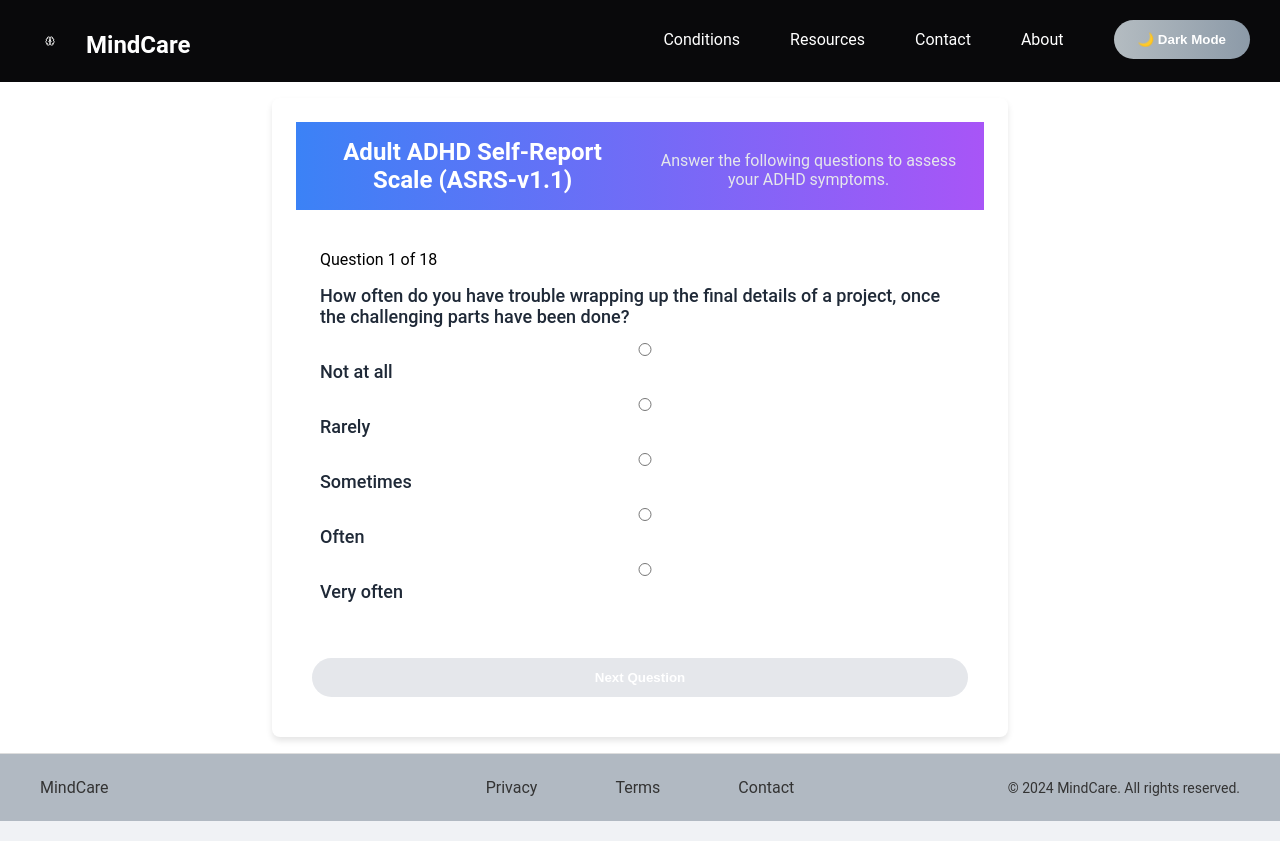
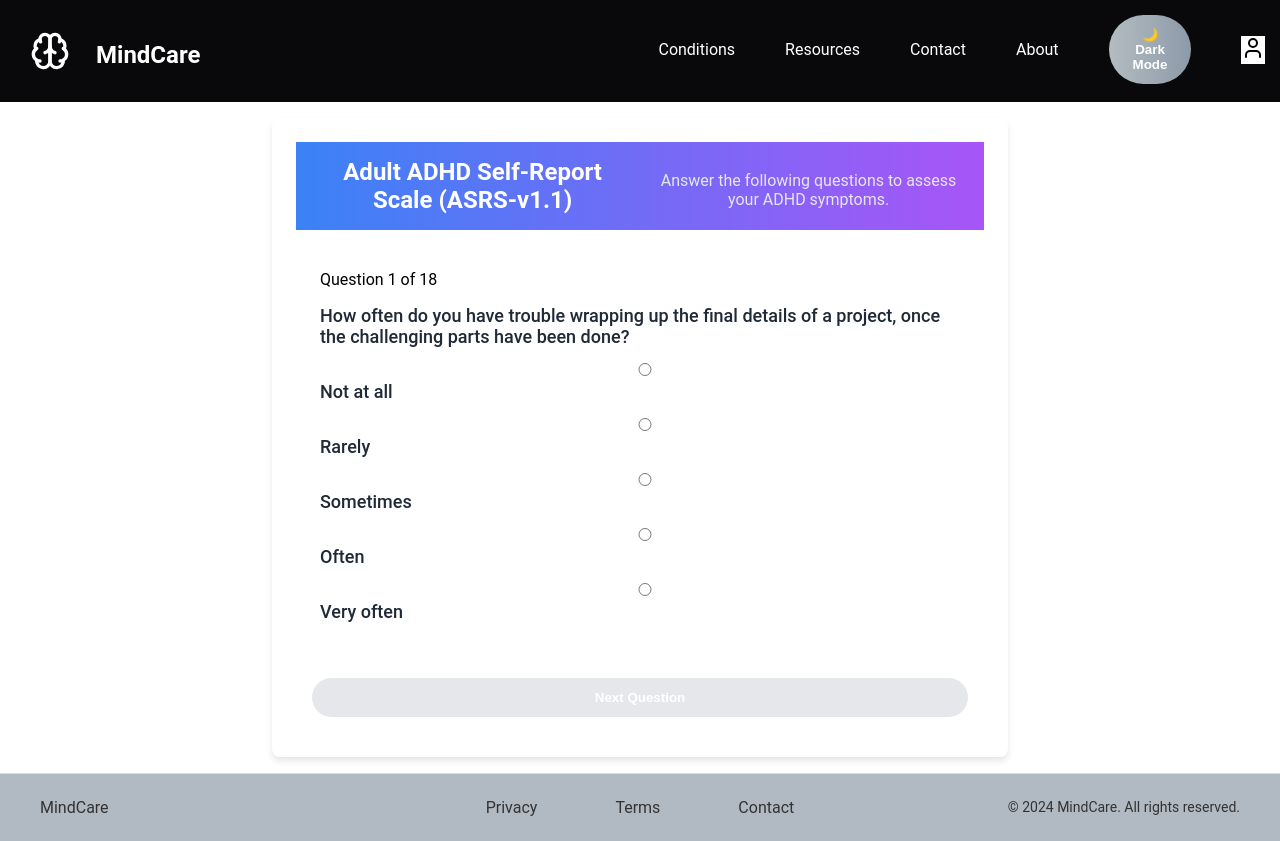
Before and after one commit to sanjoydasjoy/mindcare_javafest, a React (Create React App) app in the folder client/: page /adhd_clarity_check in a window 1280 px wide. Built offline with nearby package versions, Linux system fonts and the light colour scheme.

Commit message:
Update Header.js

```diff
--- a/client/src/pages/HeaderPages/Header.js
+++ b/client/src/pages/HeaderPages/Header.js
@@ -1,14 +1,13 @@
 import { Link } from "react-router-dom";
-import { Brain } from "lucide-react";
+import { Brain, User } from "lucide-react";
 import '../../Allcss/Header.css';
 import ThemeToggle from "../../Components/ThemeToggle";
 
-
 export default function Header() {
   return (
-    <header>
-  <Link to="/" className="logo">
-    <Brain className="icon" />
+    <header className="header">
+      <Link to="/" className="logo-container">
+        <Brain className="logo-icon" />
         <span className="logo-text">MindCare</span>
       </Link>
       <nav className="nav-links">
@@ -16,10 +15,22 @@ export default function Header() {
         <Link to="/resources" className="nav-item">Resources</Link>
         <Link to="/contact" className="nav-item">Contact</Link>
         <Link to="/about" className="nav-item">About</Link>
+        <ThemeToggle />
 
-    <ThemeToggle />
+        {/* Profile dropdown */}
+        <div className="group relative">
+
+            <User className="profile-icon cursor-pointer" />
+
+          <div className="dropdown-menu">
+            <div className="dropdown-content">
+              <Link to="/signup" className="dropdown-item">SignUp</Link>
+              <Link to="/login" className="dropdown-item">Login</Link>
+              <Link to="/logout" className="dropdown-item">Logout</Link>
+            </div>
+          </div>
+        </div>
       </nav>
     </header>
-
   );
 }
```
Lines whose indentation alone changed are shown as unchanged.
